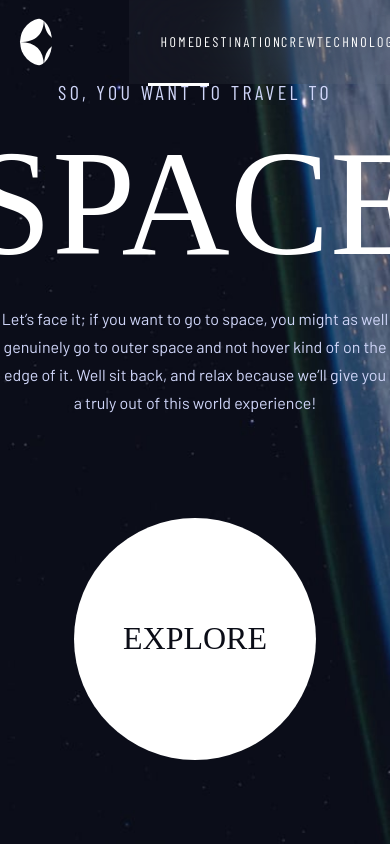
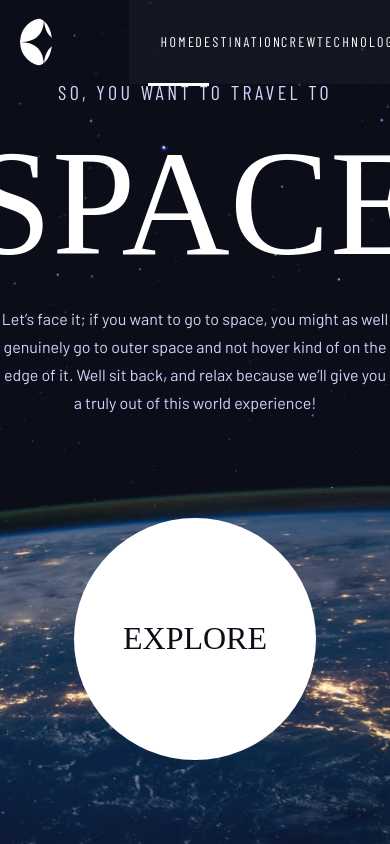
Before and after one commit to BadLice/space-tourism-website, a React (Create React App) app: page / in a window 390 px wide. Built offline with nearby package versions, Linux system fonts and the light colour scheme; a web font is replaced by a local one.

Commit message:
background responsive tablet

```diff
--- a/src/App.tsx
+++ b/src/App.tsx
@@ -1,3 +1,4 @@
+import { getBackgroundsList, getCurrentBackground } from 'backgrounds';
 import Crew from 'crew/Crew';
 import Destination from 'destination/Destination';
 import Home from 'home/Home';
@@ -5,13 +6,7 @@ import NavBar from 'NavBar';
 import { useEffect, useState } from 'react';
 import styled, { createGlobalStyle } from 'styled-components';
 import Technology from 'technology/Technology';
-
-const backgrounds = [
-	'./assets/home/background-home-desktop.jpg',
-	'./assets/destination/background-destination-desktop.jpg',
-	'./assets/crew/background-crew-desktop.jpg',
-	'./assets/technology/background-technology-desktop.jpg',
-];
+import useMediaQuery from 'useMediaQuery';
 
 const GlobalStyle = createGlobalStyle<{ $imgUrls: Array<string> }>`
   * {
@@ -30,7 +25,15 @@ const GlobalStyle = createGlobalStyle<{ $imgUrls: Array<string> }>`
   body::after{
    position:absolute; width:0; height:0; overflow:hidden; z-index:-1; // hide images
    content:${({ $imgUrls }) =>
-		$imgUrls.map((path) => `url(${path})`).join(' ')};   // load images
+		$imgUrls
+			.map(
+				(path) =>
+					`url(${path.replace('<screen>', 'tablet')}) url(${path.replace(
+						'<screen>',
+						'desktop'
+					)}) url(${path.replace('<screen>', 'mobile')})`
+			)
+			.join(' ')};   // load images
 }
 `;
 
@@ -55,6 +58,7 @@ const Column = styled.main`
 
 const App = () => {
 	const [path, setPath] = useState(Number(sessionStorage.getItem('path')) || 0);
+	const isTablet = useMediaQuery('(max-width: 768px)');
 
 	useEffect(() => {
 		sessionStorage.setItem('path', '' + path);
@@ -62,8 +66,8 @@ const App = () => {
 
 	return (
 		<>
-			<GlobalStyle $imgUrls={backgrounds} />
-			<BackGround $url={backgrounds[path]}>
+			<GlobalStyle $imgUrls={getBackgroundsList()} />
+			<BackGround $url={getCurrentBackground(path, isTablet)}>
 				<Column>
 					<NavBar path={path} setPath={setPath} />
 					{path === 0 && <Home setPath={setPath} />}
--- /dev/null
+++ b/src/backgrounds.tsx
@@ -0,0 +1,20 @@
+const backgrounds = [
+	'./assets/home/background-home-<screen>.jpg',
+	'./assets/destination/background-destination-<screen>.jpg',
+	'./assets/crew/background-crew-<screen>.jpg',
+	'./assets/technology/background-technology-<screen>.jpg',
+];
+
+export const getBackgroundsList = () =>
+	backgrounds.reduce<Array<string>>(
+		(acc, path) => [
+			...acc,
+			path.replace('<screen>', 'tablet'),
+			path.replace('<screen>', 'desktop'),
+			path.replace('<screen>', 'mobile'),
+		],
+		[]
+	);
+
+export const getCurrentBackground = (path: number, isTablet: boolean) =>
+	backgrounds[path].replace('<screen>', isTablet ? 'tablet' : 'desktop');
```
